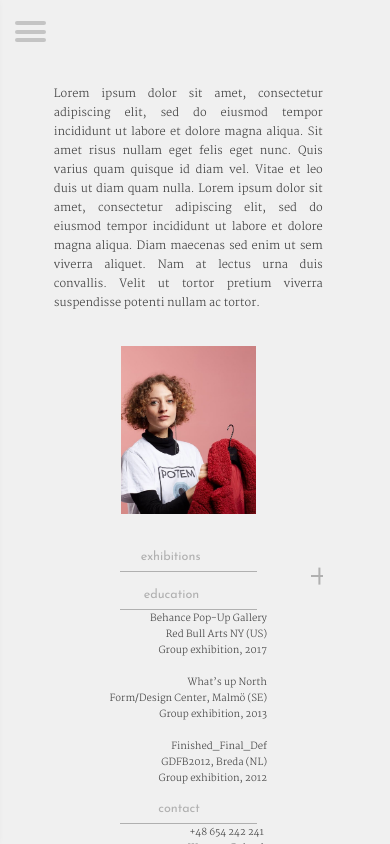
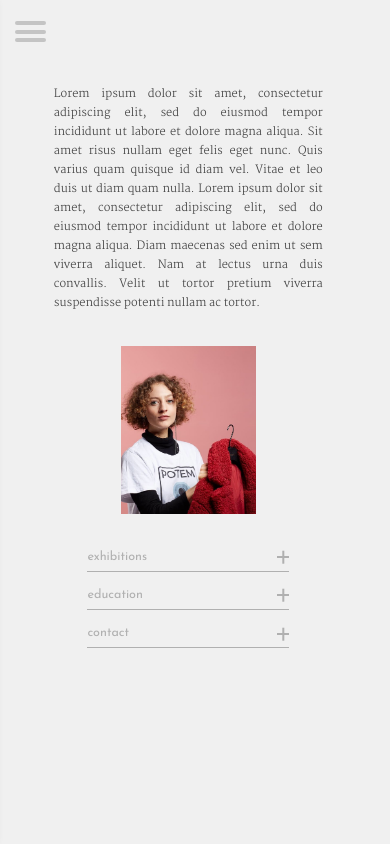
Before and after one commit to emil-litwiniec/irma-tylor-portfolio, a website: page about.html in a window 390 px wide. Drawn offline with nearby package versions, Linux system fonts and the light colour scheme; a web font is replaced by a local one.

Commit message:
reveal buttons on mobile in aboutpage. add mixins in styling.

```diff
--- a/about.html
+++ b/about.html
@@ -76,7 +76,11 @@
 
                             <!-- <div class="contact__title">contact</div> -->
                             <div class="frame contact__frame"></div>
-
+                            <button class="contact__reveal-btn">
+                                <span class="contact__reveal-btn--box">
+                                    <span class="contact__reveal-btn--inner"></span>
+                                </span>
+                            </button>
                         </div>
 
                         <p class="contact__text">
@@ -135,6 +139,12 @@
 
                             <!-- <div class="education__title">education</div> -->
                             <div class="frame education__frame"></div>
+
+                            <button class="education__reveal-btn">
+                                <span class="education__reveal-btn--box">
+                                    <span class="education__reveal-btn--inner"></span>
+                                </span>
+                            </button>
                         </div>
 
                         <p class="education__text">
--- a/app.js
+++ b/app.js
@@ -158,3 +158,5 @@ const frame1 = document.querySelector('.exhibitions__frame');
 
 changeWithBtn('side-menu-btn', 'header');
 changeWithBtn('exhibitions__reveal-btn', 'exhibitions');
+changeWithBtn('education__reveal-btn', 'education');
+changeWithBtn('contact__reveal-btn', 'contact');
--- a/src/sass/components/_about.scss
+++ b/src/sass/components/_about.scss
@@ -1,4 +1,4 @@
-// mixins
+// animations
 
 @keyframes fadeIn {
     0% {
@@ -10,11 +10,57 @@
     }
   }
 
+@keyframes reveal {
+0% {
+    width: 60%;
+    height: 0rem;
+}
+40% {
+    width: 100%;
+}
+80%{
+    height: 1rem;
+}
+100% {
+
+}
+}
+
+@keyframes revealText{
+    0%{
+        // display: none;
+        opacity: 0;
+    }
+
+    20%{
+        display: block;
+    }
+
+    100%{
+        position: absolute;
+        visibility: visible;
+        // display: inline-block;
+        opacity: 1
+    }
+}
+
+// mixins
+
 @mixin about-titles($description-height, $description-title, $description-left) {
 
     display: flex;
     height: $description-height;
     align-items: center;
+
+    &__text {
+        margin-left: auto;
+        margin-right: 7rem;
+        @media only screen and (max-width: $tablet){
+            position: absolute;
+            visibility: hidden;
+            opacity: 0;
+        }
+    }
 
     &__description {
         display: flex;
@@ -44,18 +90,21 @@
 
         height: min-content;
         margin-bottom: 2rem;
+        padding: 0 4rem;
+
         &__description {
 
             flex-direction: column;
             justify-content: center;
-            width: 85%;
+            width: 100%;
             &:before {
 
                 position: relative;
                 display: block;
                 transform: rotate(0);
                 margin-bottom: 1rem;
-                // left: calc(50% - 3rem);
+                align-self: flex-start;
+                left: 0;
                 // right: auto;
                 // text-align: center;
             }
@@ -63,7 +112,7 @@
 
         &__frame {
             height: 0rem;
-            width: 60%;
+            width: 100%;
             margin-left: 0rem;
 
             // &--active {
@@ -80,34 +129,16 @@
 
 }
 
-@keyframes reveal {
-    0% {
-        width: 60%;
-        height: 0rem;
-    }
-    40% {
-        width: 100%;
-    }
-    80%{
-        height: 1rem;
-    }
-    100% {
-        // height: 10rem;
-        // width: 100%;
-
-    }
-}
-
-
-.exhibitions__reveal-btn {
+@mixin reveal-btn($sectionName) {
+    .#{$sectionName}__reveal-btn {
         position: absolute;
-    right: -4rem;
-    top: 1rem;
+        right: 0rem;
+        top: -8px;
         text-decoration: none;
         background: transparent;
         border-style: none;
-    height: 4rem;
-    width: 4rem;
+        height: 20px;
+        width: 100%;
 
 
 
@@ -124,10 +155,13 @@
 
         &--inner {
             display: block;
-        position: relative;
-        width: 2rem;
+            position: absolute;
+            width: 1.5rem;
             height: 2px;
             background-color: $gray-m;
+            align-self: flex-end;
+            left: calc(100% - 1.5rem);
+            top: calc(100% - 1.5rem / 2);
 
 
             &:before {
@@ -153,9 +187,34 @@
             }
         }
     }
+    }
+
+@mixin sectionActiveTablet($name, $height, $top){
+    .#{$name}__frame {
+
+        height: $height;
+        width: 100%;
+        border-bottom: solid 1px $gray-m;
+        animation: .4s cubic-bezier(.43,.12,.81,.2) 0s 1 reveal;
+
+    }
+
+    .#{$name}__text {
+        animation: 1s cubic-bezier(.43,.12,.81,.2) 0s 1 revealText;
+        position: absolute;
+        visibility: visible;
+        top: $top;
+        right: 4%;
+        opacity: 1;
+    }
+}
 
 
 
+
+@include reveal-btn("exhibitions");
+@include reveal-btn("education");
+@include reveal-btn("contact");
 
 
 
@@ -180,6 +239,7 @@ p {
 }
 
 
+
 .frame {
         border-top: solid 1px $gray-m;
         border-bottom: solid 1px $gray-m;
@@ -195,12 +255,16 @@ p {
 .contact {
     grid-area: a;
     display: flex;
+    position: relative;
 
     @include about-titles(10rem, "contact", -1.1rem);
 
-    &__text {
-        margin-left: auto;
-        margin-right: 7rem;
+    @media only screen and (max-width: $tablet) {
+        &--active {
+
+            @include sectionActiveTablet('contact', 10rem, 37%);
+
+        }
     }
 
 }
@@ -212,69 +276,28 @@ p {
 
     @include about-titles(40rem, "exhibitions", -2.1rem);
 
-    &__text {
-        margin-left: auto;
-        margin-right: 7rem;
-        @media only screen and (max-width: $tablet){
-            position: absolute;
-            visibility: hidden;
-            opacity: 0;
-        }
-    }
-
-
     @media only screen and (max-width: $tablet) {
         &--active {
-
-            .exhibitions__frame {
-
-                height: 40rem;
-                width: 100%;
-                border-bottom: solid 1px $gray-m;
-                animation: .4s cubic-bezier(.43,.12,.81,.2) 0s 1 reveal;
-            // animation: .5s cubic-bezier(.43,.12,.81,.2) 0s 1 reveal;
-
-            }
-
-            .exhibitions__text {
-                animation: 1s cubic-bezier(.43,.12,.81,.2) 0s 1 revealText;
-                position: absolute;
-                visibility: visible;
-                bottom: 11%;
-                right: 4%;
-                // display: inline-block;
-                opacity: 1;
-            }
+            @include sectionActiveTablet('exhibitions', 40rem, 11%);
 
         }
     }
 }
 
-@keyframes revealText{
-    0%{
-        // display: none;
-        opacity: 0;
-    }
 
-    20%{
-        display: block;
-    }
 
-    100%{
-        position: absolute;
-        visibility: visible;
-        // display: inline-block;
-        opacity: 1
-    }
-}
 .education {
     grid-area: d;
     display: flex;
+    position: relative;
 
     @include about-titles(30rem, "education", -2rem);
 
-    &__text {
+    @media only screen and (max-width: $tablet) {
+        &--active {
+            @include sectionActiveTablet('education', 30rem, 18%);
 
+        }
     }
 }
 
```
Also changed, not shown: css/style.css, 1 other file. Lines whose indentation alone changed are shown as unchanged.
